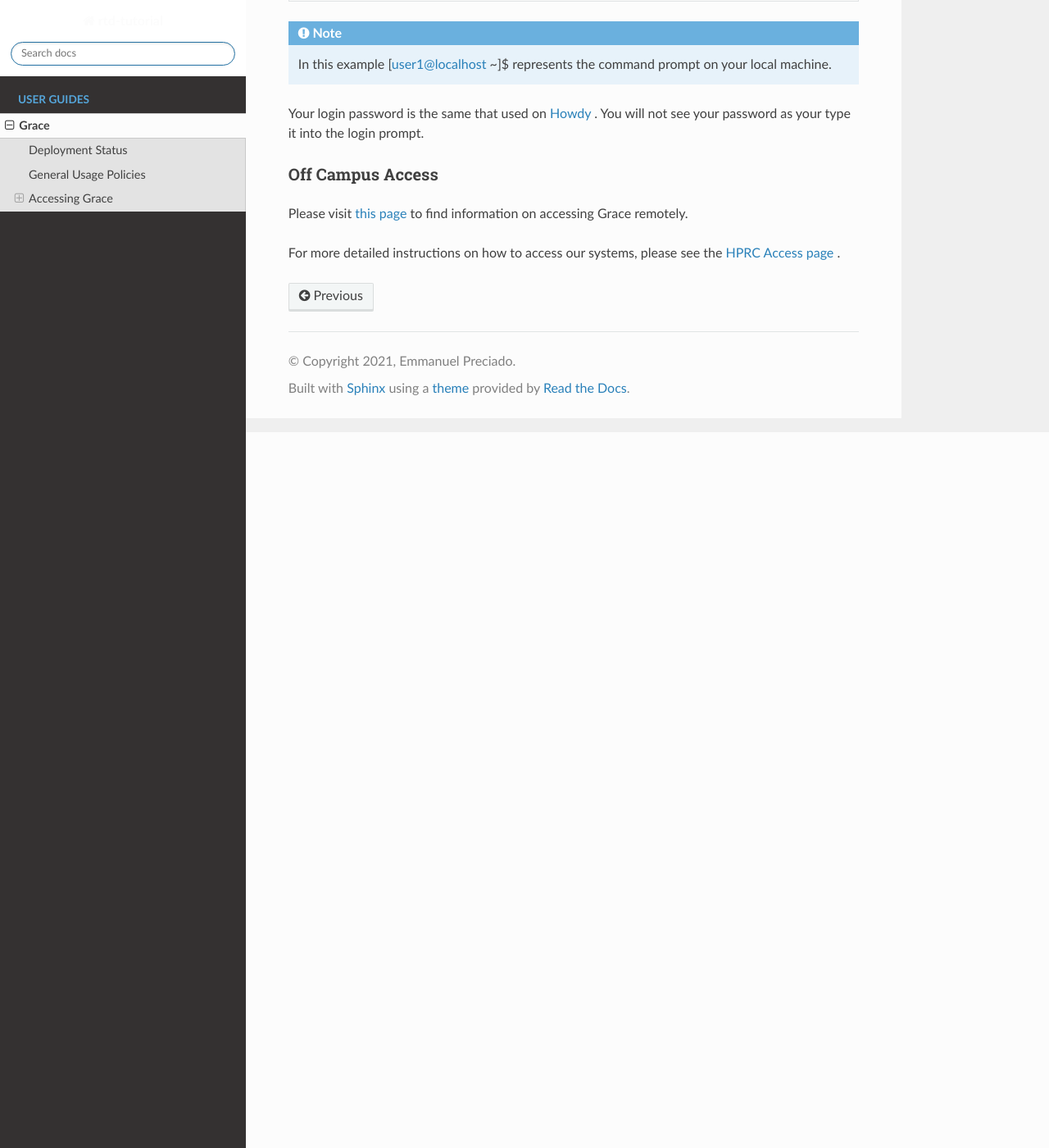
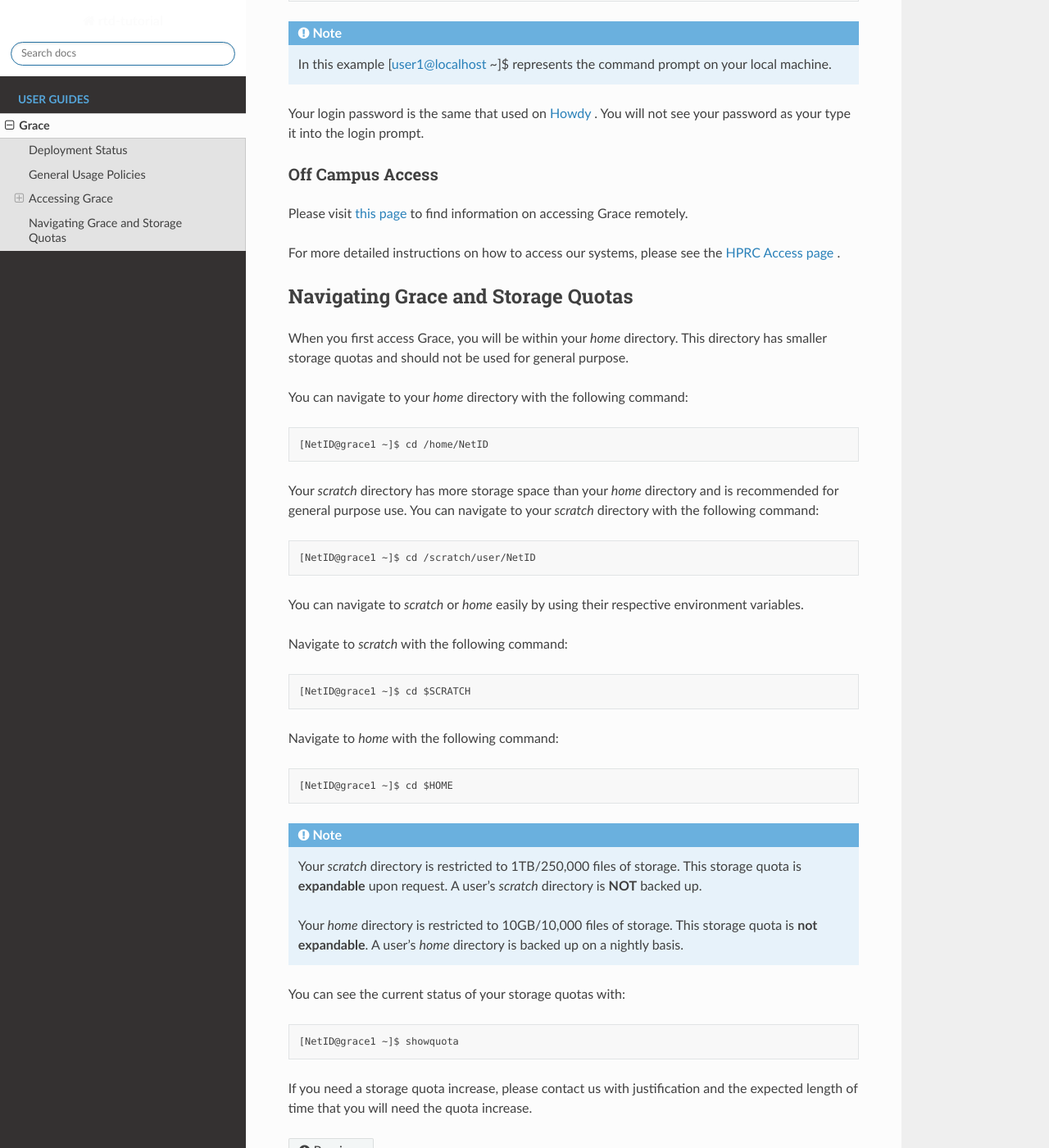
Before and after one commit to EmmanuelDej/rtd-tutorial, a Sphinx documentation site: the page built from docs/grace.rst, in a window 1280 px wide and 1400 px high, scrolled down 873 px. Shown: the whole window at 82% size. Built offline with Sphinx 7.4.7 and the Read the Docs theme 2.0.0, drawn with Linux system fonts in a browser that asks for light colours; pages that are not in the unit, such as notebooks, are missing from menus.

Commit message:
Update grace.rst

```diff
--- a/docs/grace.rst
+++ b/docs/grace.rst
@@ -35,3 +35,46 @@ Off Campus Access
 Please visit `this page <https://hprc.tamu.edu/wiki/HPRC:Remote_Access>`_  to find information on accessing Grace remotely.
 
 For more detailed instructions on how to access our systems, please see the `HPRC Access page <https://hprc.tamu.edu/wiki/HPRC:Access>`_ .
+
+Navigating Grace and Storage Quotas
+-----------------------------------
+When you first access Grace, you will be within your *home* directory. This directory has smaller storage quotas and should not be used for general purpose.
+
+You can navigate to your *home* directory with the following command:
+
+.. code-block:: php
+
+  [NetID@grace1 ~]$ cd /home/NetID
+
+Your *scratch* directory has more storage space than your *home* directory and is recommended for general purpose use. You can navigate to your *scratch* directory with the following command:
+
+.. code-block:: php
+
+  [NetID@grace1 ~]$ cd /scratch/user/NetID
+
+You can navigate to *scratch* or *home* easily by using their respective environment variables.
+
+Navigate to *scratch* with the following command:
+
+.. code-block:: php
+
+  [NetID@grace1 ~]$ cd $SCRATCH
+
+Navigate to *home* with the following command:
+
+.. code-block:: php
+
+  [NetID@grace1 ~]$ cd $HOME
+
+.. note::
+  Your *scratch* directory is restricted to 1TB/250,000 files of storage. This storage quota is **expandable** upon request. A user's *scratch* directory is **NOT**  backed up.
+
+  Your *home* directory is restricted to 10GB/10,000 files of storage. This storage quota is **not expandable**. A user's *home* directory is backed up on a nightly basis.
+
+You can see the current status of your storage quotas with:
+
+.. code-block:: php
+
+  [NetID@grace1 ~]$ showquota
+
+If you need a storage quota increase, please contact us with justification and the expected length of time that you will need the quota increase.
```
